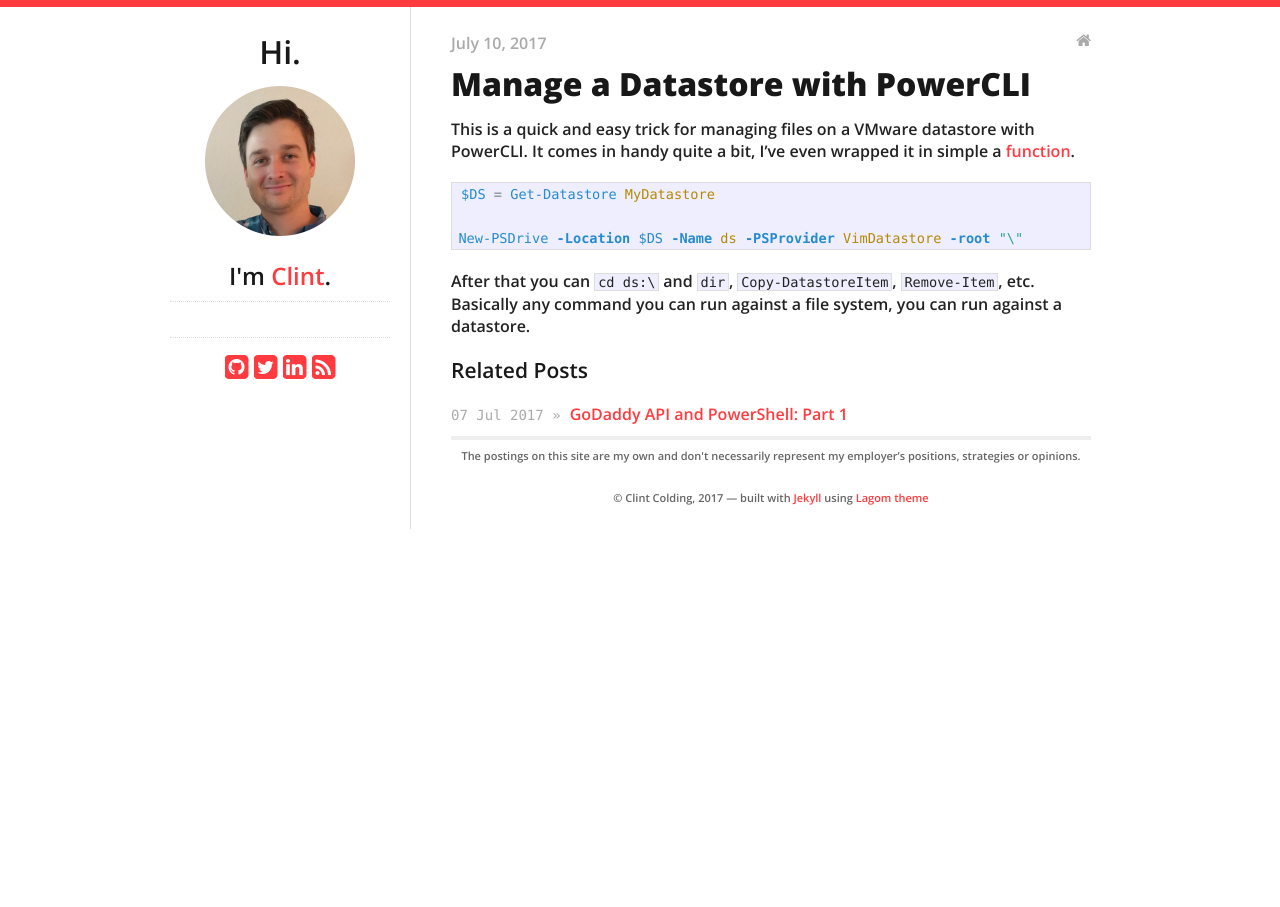
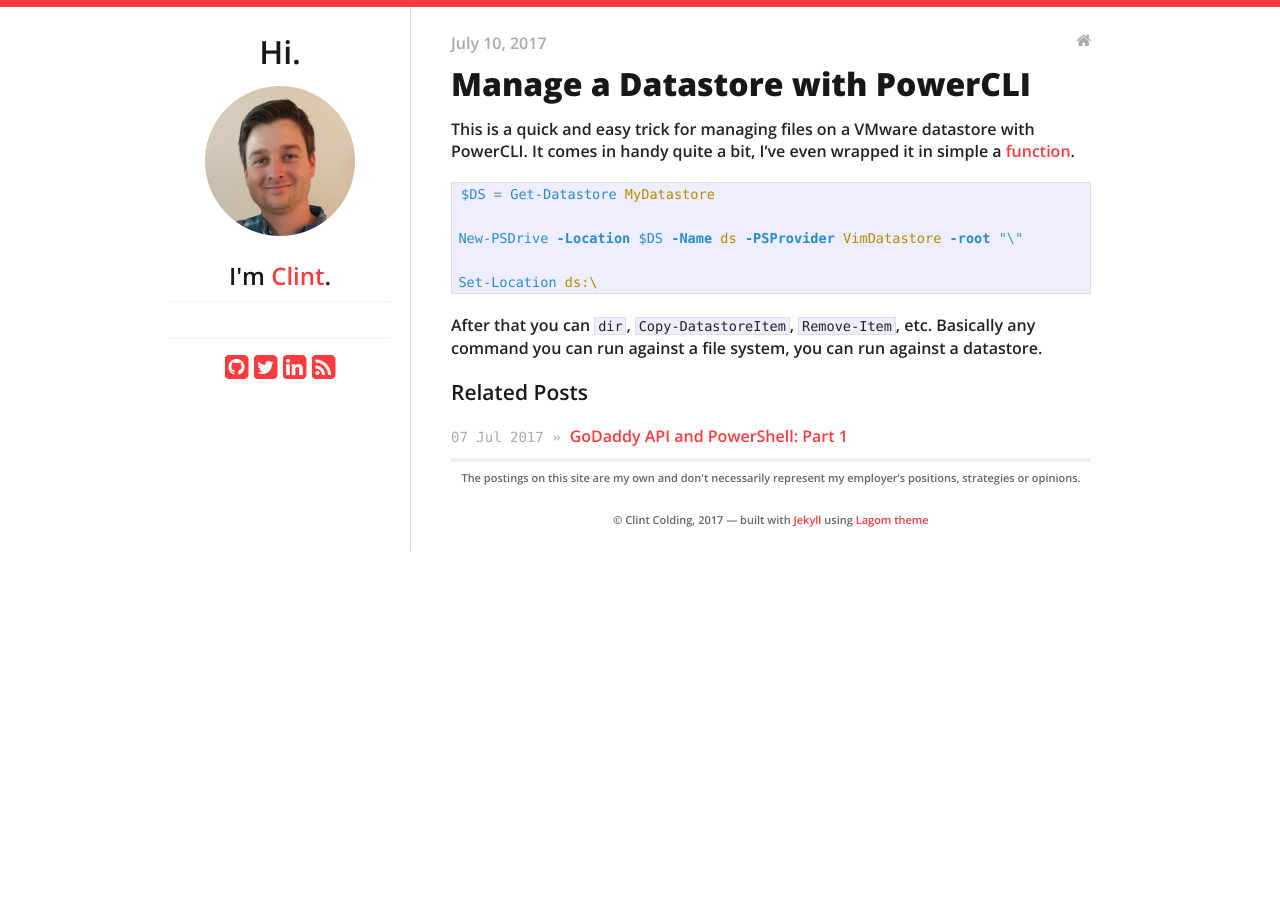
Before and after one commit to clintcolding/clintcolding.github.io, a Jekyll site: the page built from _posts/2017-07-10-browse-datastore-with-powercli.md, in a window 1280 px wide. Built offline with Jekyll 4.4.1, drawn with Linux system fonts in a browser that asks for light colours; nearby versions of some CDN libraries.

Commit message:
Updated article

```diff
--- a/_posts/2017-07-10-browse-datastore-with-powercli.md
+++ b/_posts/2017-07-10-browse-datastore-with-powercli.md
@@ -14,6 +14,8 @@ This is a quick and easy trick for managing files on a VMware datastore with Pow
 $DS = Get-Datastore MyDatastore
 
 New-PSDrive -Location $DS -Name ds -PSProvider VimDatastore -root "\"
+
+Set-Location ds:\
 ~~~
 
-After that you can `cd ds:\` and `dir`, `Copy-DatastoreItem`, `Remove-Item`, etc. Basically any command you can run against a file system, you can run against a datastore.
+After that you can `dir`, `Copy-DatastoreItem`, `Remove-Item`, etc. Basically any command you can run against a file system, you can run against a datastore.
```
